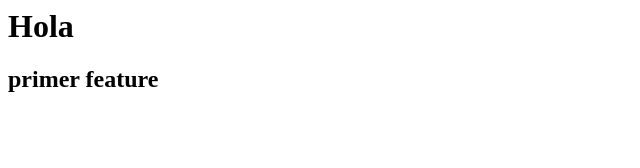
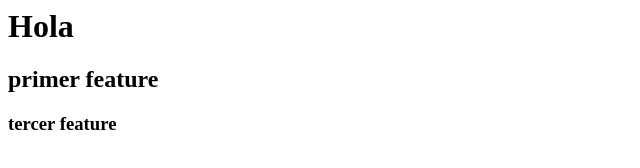
Before and after one commit to superpato1234/PruebaRamas, a plain HTML site: page index.html in a window 1280 px wide. Shown: the whole page, without its empty margins (0-640 px from the left). Drawn offline with Linux system fonts and the light colour scheme.

Commit message:
vamos a checar esta rama

```diff
--- a/index.html
+++ b/index.html
@@ -5,5 +5,6 @@
 <body>
 <h1>Hola</h1>
 <h2>primer feature</h2>
+<h3>tercer feature</3>
 </body>
 </html>
```
